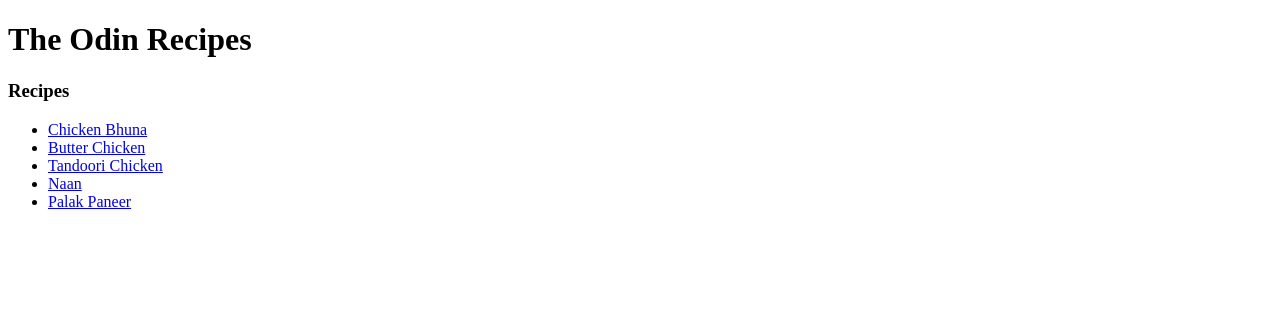
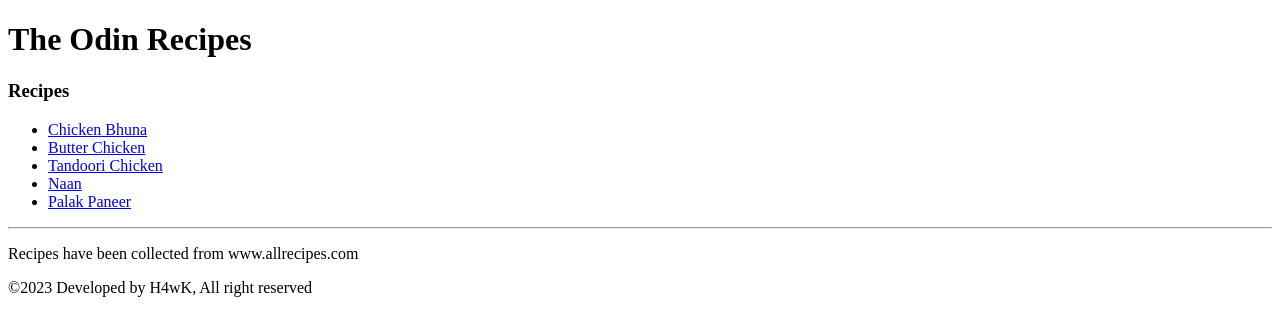
Before and after one commit to ShuvroWritesCode/odin-recipe, a plain HTML site: page index.html in a window 1280 px wide. Drawn offline with Linux system fonts and the light colour scheme.

Commit message:
Added footer in index.html
During initial bug testing, it was found out that index.html was missing a footer.

```diff
--- a/index.html
+++ b/index.html
@@ -16,4 +16,9 @@
         <li><a href="recipes/palak-paneer.html" target="_blank" rel="noopener">Palak Paneer</a></li>
     </ul>
 </body>
+<hr>
+<footer>
+    <p>Recipes have been collected from www.allrecipes.com</p>
+    <p>©2023 Developed by H4wK, All right reserved</p>
+</footer>
 </html>
```
